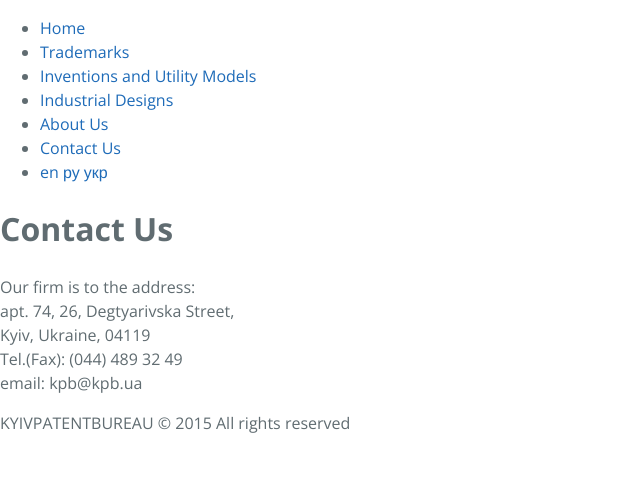
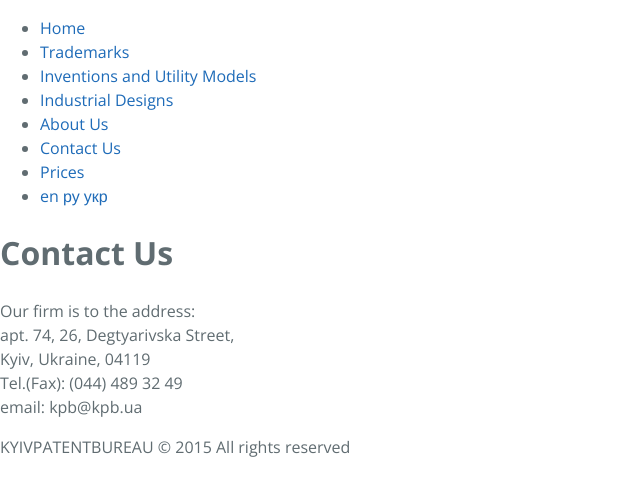
Before and after one commit to Mindshine/patent, a Jekyll site: the page built from _posts/en/pages/2000-01-01-contact.html, in a window 1280 px wide. Shown: the top 496 px of the page, without its empty margins (0-640 px from the left). Built offline with Jekyll 4.4.1, drawn with Linux system fonts in a browser that asks for light colours; Markdown is read by kramdown in place of the engine named in the settings.

Commit message:
Update navigation.yml

```diff
--- a/_data/navigation.yml
+++ b/_data/navigation.yml
@@ -17,6 +17,9 @@
   contact:
     title: "Contact Us"
     url:   "/en/contact.html"
+  prices:
+    title: "Prices"
+    url:   "/en/prices.html"
 ru:
   home:
     title: "Главная"
```
